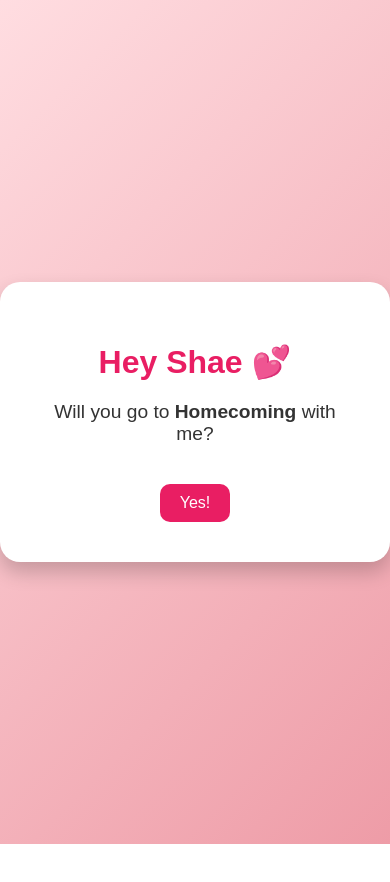
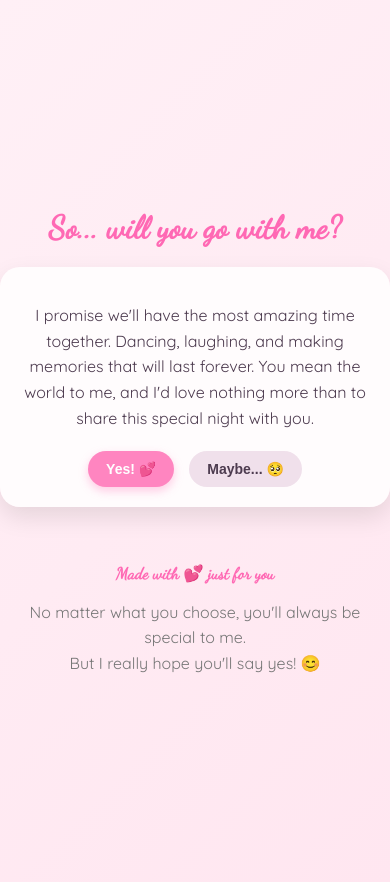
Before and after one commit to roar309130913091/idk, a plain HTML site: page index.html in a window 390 px wide. Before the commit the page ends 844 px from the top, so only its background shows below. Drawn offline with Linux system fonts and the light colour scheme.

Commit message:
Update index.html

```diff
--- a/index.html
+++ b/index.html
@@ -1,62 +1,173 @@
 <!DOCTYPE html>
 <html lang="en">
 <head>
-  <meta charset="UTF-8" />
-  <meta name="viewport" content="width=device-width, initial-scale=1.0" />
+  <meta charset="UTF-8">
+  <meta name="viewport" content="width=device-width, initial-scale=1.0">
   <title>Homecoming Invite</title>
+  <link href="https://fonts.googleapis.com/css2?family=Dancing+Script&family=Quicksand:wght@400;600&display=swap" rel="stylesheet">
   <style>
     body {
-      font-family: Arial, sans-serif;
+      font-family: 'Quicksand', sans-serif;
+      background: linear-gradient(135deg, #fff0f6, #ffe6f0);
+      display: flex;
+      flex-direction: column;
+      align-items: center;
+      justify-content: center;
+      min-height: 100vh;
+      margin: 0;
+      padding: 20px;
+      color: #4d3b4f;
+    }
+
+    h1 {
+      font-family: 'Dancing Script', cursive;
+      color: #ff69b4;
+      font-size: 2.5em;
+      margin-bottom: 20px;
+      text-align: center;
+    }
+
+    .card {
+      background: #ffffffd9;
+      border-radius: 20px;
+      padding: 30px 25px;
+      box-shadow: 0 10px 25px rgba(0,0,0,0.1);
+      text-align: center;
+      max-width: 600px;
+      width: 100%;
+    }
+
+    p {
+      font-size: 18px;
+      line-height: 1.6;
+      margin-bottom: 20px;
+    }
+
+    .buttons {
       display: flex;
       justify-content: center;
-      align-items: center;
-      height: 100vh;
-      background: linear-gradient(135deg, #ffdde1, #ee9ca7);
-      margin: 0;
+      gap: 15px;
+      margin-top: 15px;
     }
-    .card {
-      background: white;
-      border-radius: 20px;
-      box-shadow: 0 10px 20px rgba(0,0,0,0.2);
-      padding: 40px;
+
+    button {
+      border: none;
+      border-radius: 25px;
+      padding: 12px 24px;
+      font-size: 16px;
+      font-weight: 600;
+      cursor: pointer;
+      transition: all 0.3s ease;
+    }
+
+    .yes {
+      background: #ff85c0;
+      color: white;
+      box-shadow: 0 4px 10px rgba(255,133,192,0.4);
+    }
+    .yes:hover {
+      background: #ff5fa2;
+    }
+
+    .maybe {
+      background: #f0e0eb;
+      color: #4d3b4f;
+    }
+    .maybe:hover {
+      background: #e0cde0;
+    }
+
+    .popup {
+      margin-top: 20px;
+      padding: 20px;
+      background: #fff0f6;
+      border-radius: 15px;
+      box-shadow: 0 8px 20px rgba(0,0,0,0.1);
+      font-size: 17px;
+      display: none;
+      white-space: pre-line; /* keeps line breaks */
+    }
+
+    footer {
+      margin-top: 40px;
       text-align: center;
-      max-width: 400px;
-      animation: fadeIn 2s ease;
+      font-size: 14px;
+      color: #777;
     }
-    h1 {
-      color: #e91e63;
-      font-size: 2em;
-      margin-bottom: 20px;
+
+    footer h3 {
+      font-family: 'Dancing Script', cursive;
+      color: #ff69b4;
+      margin-bottom: 10px;
     }
-    p {
-      font-size: 1.2em;
-      color: #333;
-    }
-    button {
-      margin-top: 20px;
-      padding: 10px 20px;
-      font-size: 1em;
-      border: none;
-      border-radius: 10px;
-      background: #e91e63;
-      color: white;
-      cursor: pointer;
-      transition: background 0.3s;
-    }
-    button:hover {
-      background: #d81b60;
-    }
-    @keyframes fadeIn {
-      from { opacity: 0; transform: scale(0.9); }
-      to { opacity: 1; transform: scale(1); }
+
+    @media (max-width: 600px) {
+      h1 { font-size: 2em; }
+      .card { padding: 20px; }
+      p { font-size: 16px; }
+      button { font-size: 14px; padding: 10px 18px; }
     }
   </style>
 </head>
 <body>
+  <h1>So... will you go with me?</h1>
   <div class="card">
-    <h1>Hey Shae 💕</h1>
-    <p>Will you go to <strong>Homecoming</strong> with me?</p>
-    <button onclick="alert('Yay!! 🥰💃')">Yes!</button>
+    <p>
+      I promise we'll have the most amazing time together. Dancing, laughing, and making memories that will last forever.
+      You mean the world to me, and I'd love nothing more than to share this special night with you.
+    </p>
+    <div class="buttons">
+      <button class="yes">Yes! 💕</button>
+      <button class="maybe">Maybe... 🥺</button>
+    </div>
+    <div class="popup" id="popup"></div>
   </div>
+
+  <footer>
+    <h3>Made with 💕 just for you</h3>
+    <p>No matter what you choose, you'll always be special to me.<br>
+    But I really hope you'll say yes! 😊</p>
+  </footer>
+
+  <script>
+    const popup = document.getElementById("popup");
+    const yesBtn = document.querySelector(".yes");
+    const maybeBtn = document.querySelector(".maybe");
+
+    let maybeStage = 0;
+
+    yesBtn.addEventListener("click", () => {
+      popup.style.display = "block";
+      popup.innerHTML = `YES! 🎉💕
+You just made me the happiest person in the world! I can't wait to dance the night away with you!
+
+🥳✨💃🕺🎊
+Get ready for the most magical night ever! I'll pick you up at 7 PM. Can't wait to see you all dressed up! 😍`;
+      popup.style.color = "#ff4081";
+      popup.style.fontFamily = "'Dancing Script', cursive";
+      popup.style.fontSize = "20px";
+    });
+
+    maybeBtn.addEventListener("click", () => {
+      popup.style.display = "block";
+      popup.style.fontFamily = "'Quicksand', sans-serif";
+      popup.style.fontSize = "18px";
+      popup.style.color = "#4d3b4f";
+
+      if (maybeStage === 0) {
+        popup.innerHTML = "Are you sure? 🥺";
+        maybeStage++;
+      } else if (maybeStage === 1) {
+        popup.innerHTML = "Pretty please? 🙏";
+        maybeStage++;
+      } else {
+        popup.innerHTML = `I'll Keep Trying! 💪💕
+I understand if you need more time to think about it. But I'm not giving up! You're worth the wait. 😊
+
+🌹🤗💝`;
+        maybeStage = 0; // reset
+      }
+    });
+  </script>
 </body>
 </html>
```
